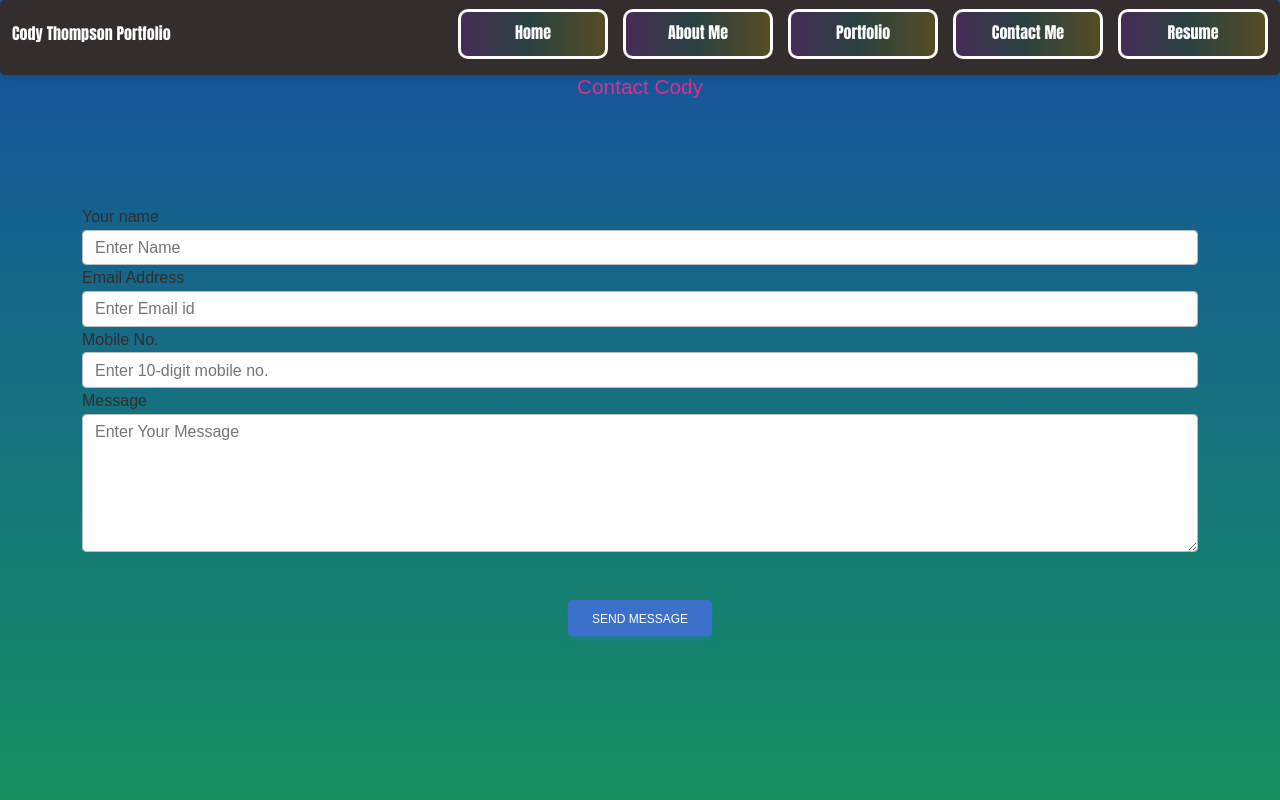
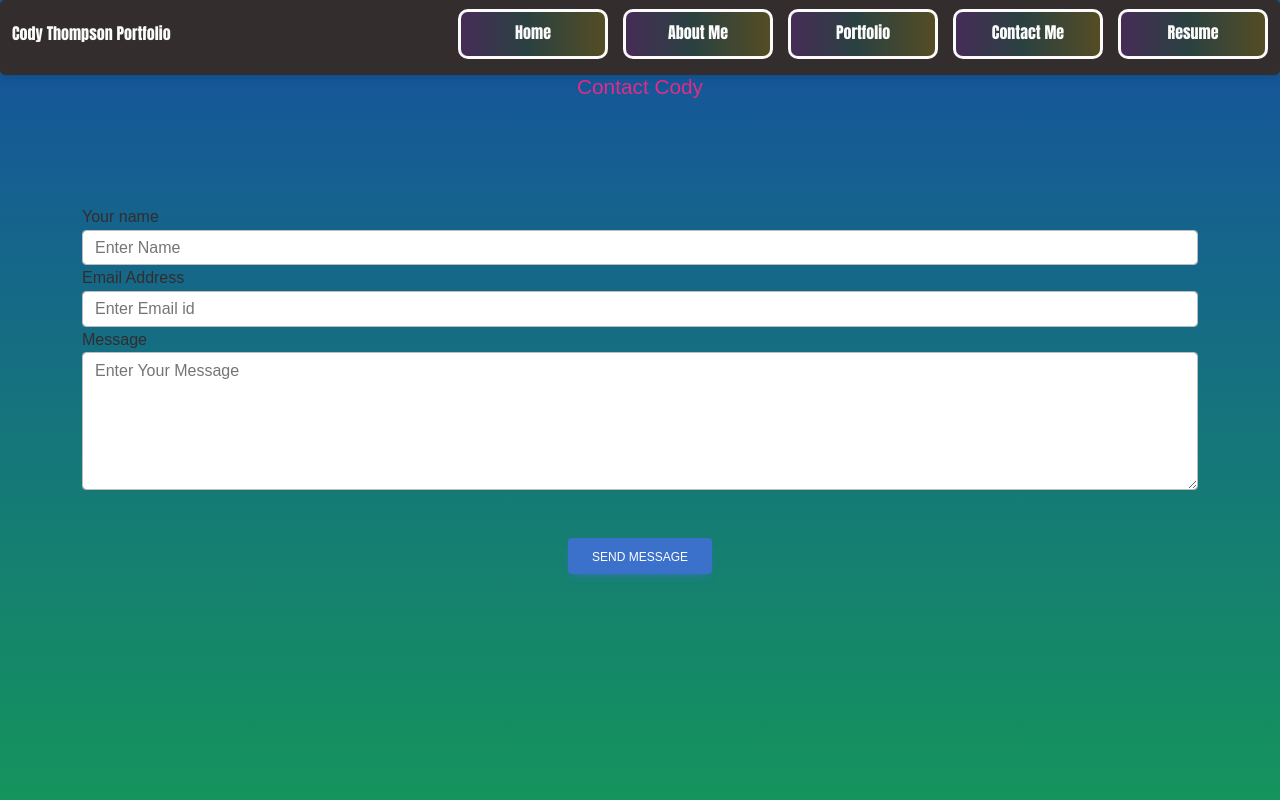
Before and after one commit to codyleight/ReactResume, a React (Vite) app: page /Contact in a window 1280 px wide. Shown: the top 800 px of the page. Built offline with nearby package versions, Linux system fonts and the light colour scheme.

Commit message:
Fixed contact form email

```diff
--- a/src/pages/ContactPage.jsx
+++ b/src/pages/ContactPage.jsx
@@ -2,7 +2,37 @@ import React from 'react';
 import { useState, useEffect } from 'react';
 import { Link } from 'react-router-dom';
 
+
 export default function ContactPage() {
+
+
+
+  const [email, setEmail] = useState('');
+  const [emailError, setEmailError] = useState('');
+
+  const handleEmailChange = (event) => {
+    setEmail(event.target.value);
+  };
+
+  const handleFormSubmit = (event) => {
+    event.preventDefault();
+
+    if (!emailIsValid(email)) {
+      setEmailError('Please enter a valid email address.');
+      return;
+    }
+
+    // Proceed with form submission or further processing
+  };
+
+  const emailIsValid = (email) => {
+    // Regular expression pattern for validating email address
+    const emailRegex = /^[^\s@]+@[^\s@]+\.[^\s@]+$/;
+    return emailRegex.test(email);
+  };
+
+
+
   return (
     <section id="contact" className='bg text-dark text'>
       <div className="section-content justify-content-center d-flex">
@@ -10,20 +40,33 @@ export default function ContactPage() {
       </div>
       <div className="contact-section pt-5 pb-5">
         <div className="container">
-          <form>
+
+
+          <form onSubmit={handleFormSubmit} id="contactForm">
             <div className="row-md-6 form-line pt-5 ">
               <div className="form-group">
                 <label htmlFor="exampleInputUsername">Your name</label>
                 <input type="text" className="form-control" id="" placeholder="Enter Name" />
               </div>
+
+
               <div className="form-group">
-                <label htmlFor="exampleInputEmail">Email Address</label>
-                <input type="email" className="form-control" id="exampleInputEmail" placeholder="Enter Email id" />
-              </div>
-              <div className="form-group">
-                <label htmlFor="telephone">Mobile No.</label>
-                <input type="tel" className="form-control" id="telephone" placeholder="Enter 10-digit mobile no." />
-              </div>
+          <label htmlFor="exampleInputEmail">Email Address</label>
+          <input
+            type="email"
+            className="form-control"
+            id="exampleInputEmail"
+            placeholder="Enter Email id"
+            value={email}
+            onChange={handleEmailChange}
+          />
+          {emailError && <div className="text-danger">{emailError}</div>}
+        </div>
+
+
+
+
+
             </div>
             <div className="">
             <div className="form-group">
@@ -31,9 +74,12 @@ export default function ContactPage() {
   <textarea className="form-control" id="description" placeholder="Enter Your Message" rows={5}></textarea>
 </div>
               <div className="d-flex justify-content-center">
-                <button type="button" className="btn btn-primary submit mt-5">
-                  <i className="fa fa-paper-plane" aria-hidden="true"></i> Send Message
-                </button>
+
+
+              <button type="submit" className="btn btn-primary submit mt-5">
+  <i className="fa fa-paper-plane" aria-hidden="true"></i> Send Message
+</button>
+
               </div>
             </div>
           </form>
```
